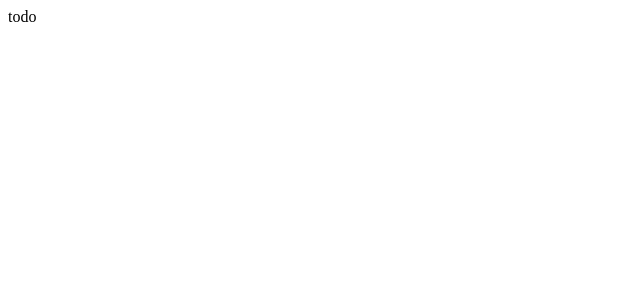
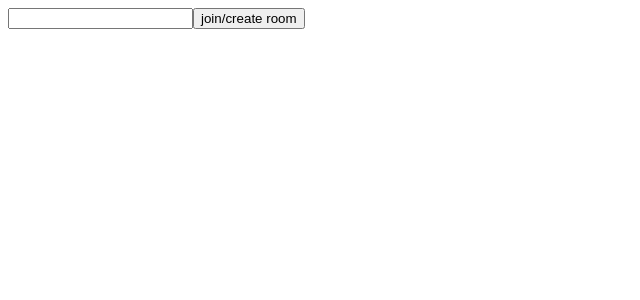
Before and after one commit to iamsdas/whiteboard, a Vue app in the folder frontend/: page / in a window 1280 px wide. Shown: the top 300 px of the page, without its empty margins (0-640 px from the left). Built offline with nearby package versions, Linux system fonts and the light colour scheme.

Commit message:
add login form

```diff
--- a/frontend/src/views/Login.vue
+++ b/frontend/src/views/Login.vue
@@ -1,9 +1,25 @@
 <template>
-  todo
+  <form>
+    <label for="id"></label>
+    <input type="text" name="id" v-model="id" />
+    <button type="submit" @click.stop.prevent="submit()">
+      join/create room
+    </button>
+  </form>
 </template>
 
 <script>
 export default {
-  name: "Login"
+  name: "Login",
+  data() {
+    return {
+      id: ""
+    };
+  },
+  methods: {
+    submit() {
+      this.$router.push("/room/" + this.id);
+    }
+  }
 };
 </script>
```
